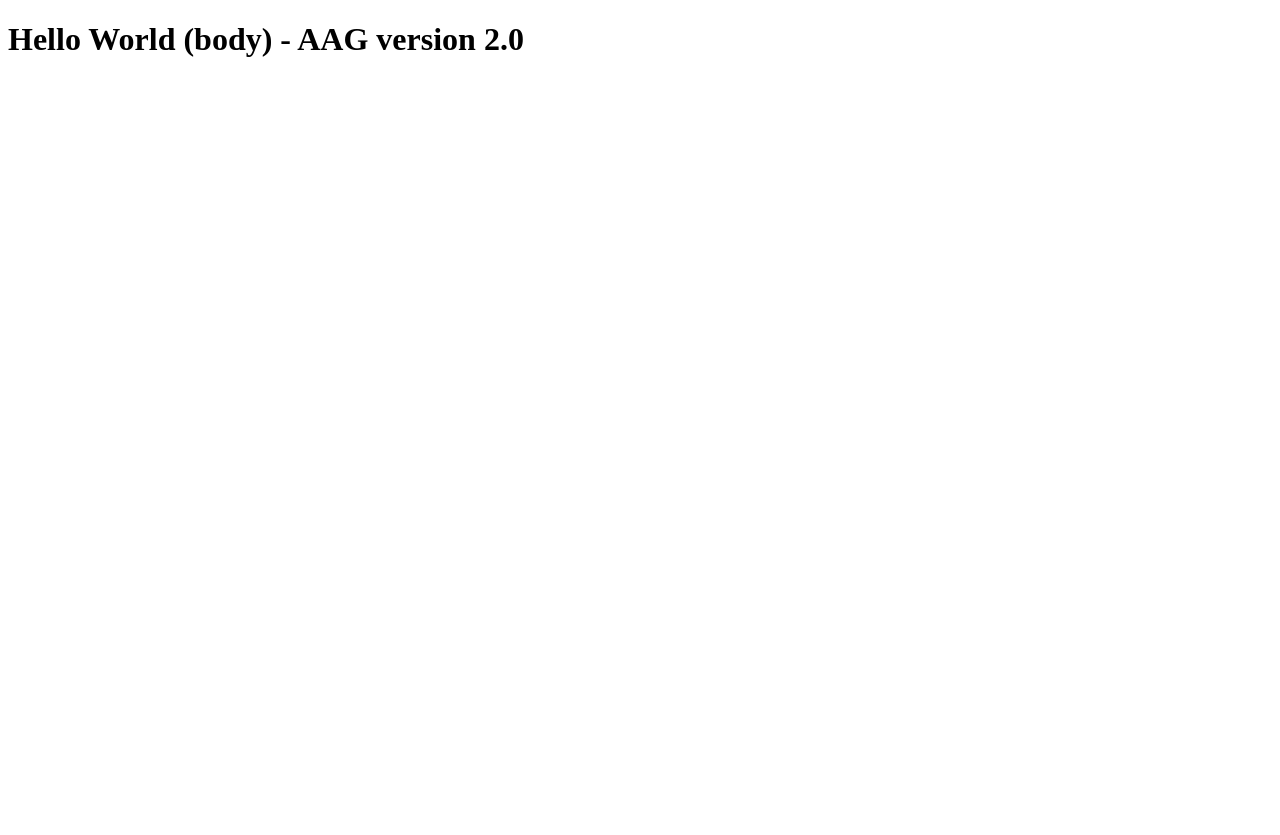
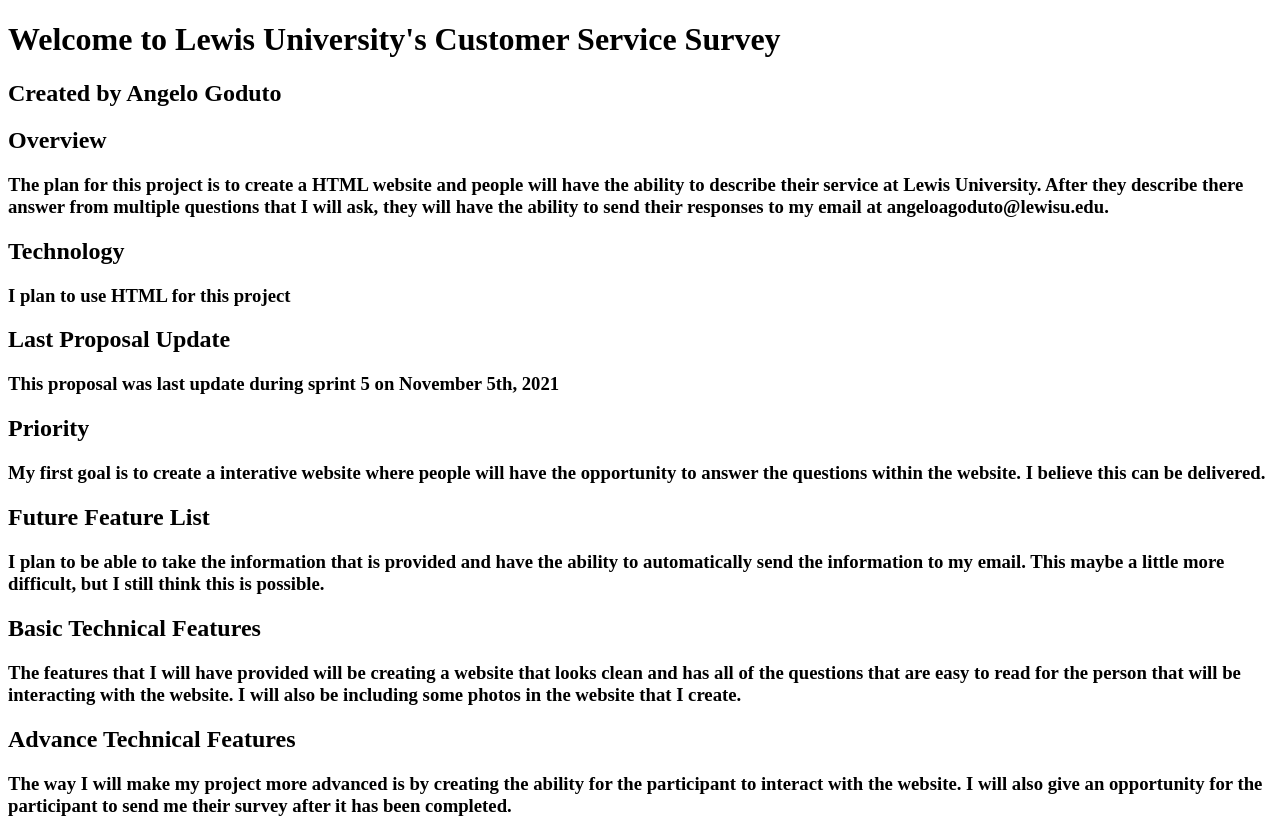
Before and after one commit to AGoduto1/final-project-proposal, a plain HTML site: page index.html in a window 1280 px wide. Before the commit the page ends 800 px from the top, so only its background shows below. Drawn offline with Linux system fonts and the light colour scheme.

Commit message:
update file.

```diff
--- a/index.html
+++ b/index.html
@@ -5,10 +5,45 @@
 -->
 <head>
     <meta charset='UTF-8'>
-    <title>Hello World</title>
+    <title>Final Project Proposal</title>
 </head>
 
 <body>
-    <h1>Hello World (body) - AAG version 2.0</h1>
+    <h1>Welcome to Lewis University's Customer Service Survey</h1>
+    <h2>Created by Angelo Goduto</h2>
+
+    <h2>Overview</h2>
+    <h3>The plan for this project is to create a HTML website and people will have the ability to describe their
+        service at Lewis University. After they describe there answer from multiple questions that I will ask,
+        they will have the ability to send their responses to my email at angeloagoduto@lewisu.edu.
+    </h3>
+
+    <h2>Technology</h2>
+    <h3>I plan to use HTML for this project</h3>
+
+    <h2>Last Proposal Update</h2>
+    <h3>This proposal was last update during sprint 5 on November 5th, 2021</h3>
+
+    <h2>Priority</h2>
+    <h3>My first goal is to create a interative website where people will have the opportunity to answer the questions
+        within the website. I believe this can be delivered.
+    </h3>
+
+    <h2>Future Feature List</h2>
+    <h3>I plan to be able to take the information that is provided and have the ability to automatically send the information
+        to my email. This maybe a little more difficult, but I still think this is possible.
+    </h3>
+
+    <h2>Basic Technical Features</h2>
+    <h3>The features that I will have provided will be creating a website that looks clean and has all of the questions that
+        are easy to read for the person that will be interacting with the website. I will also be including some photos
+        in the website that I create.
+    </h3>
+
+    <h2>Advance Technical Features</h2>
+    <h3>The way I will make my project more advanced is by creating the ability for the participant to interact with the website.
+        I will also give an opportunity for the participant to send me their survey after it has been completed.
+    </h3>
+
 </body>
 </html>
```
